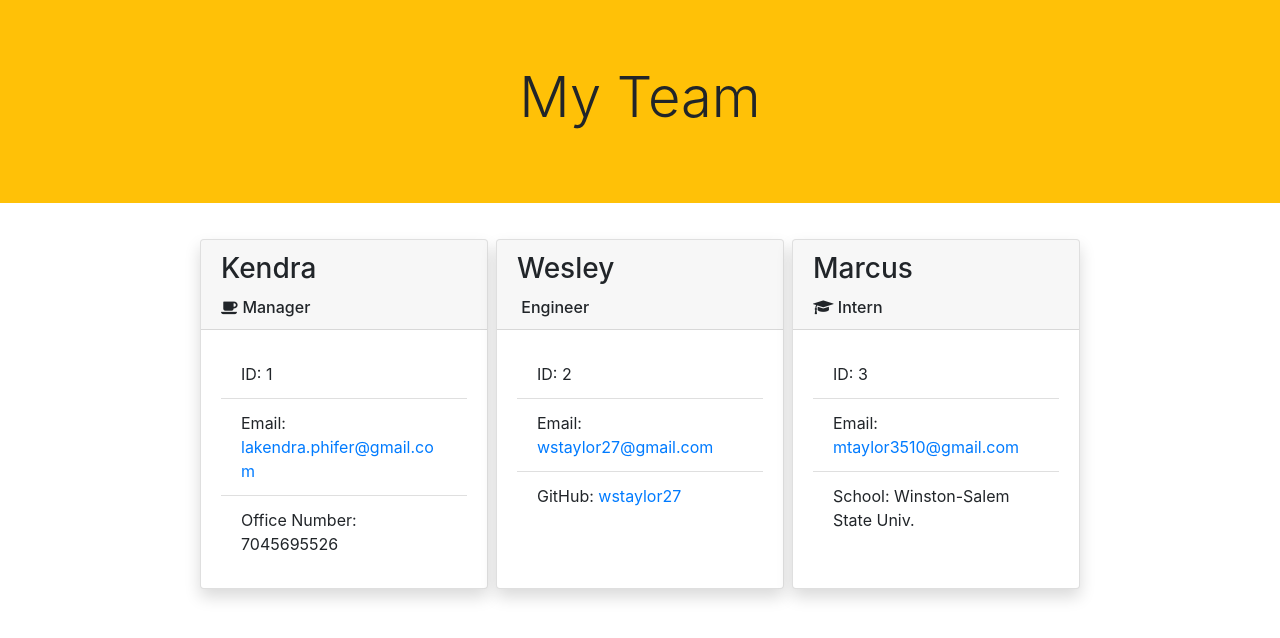
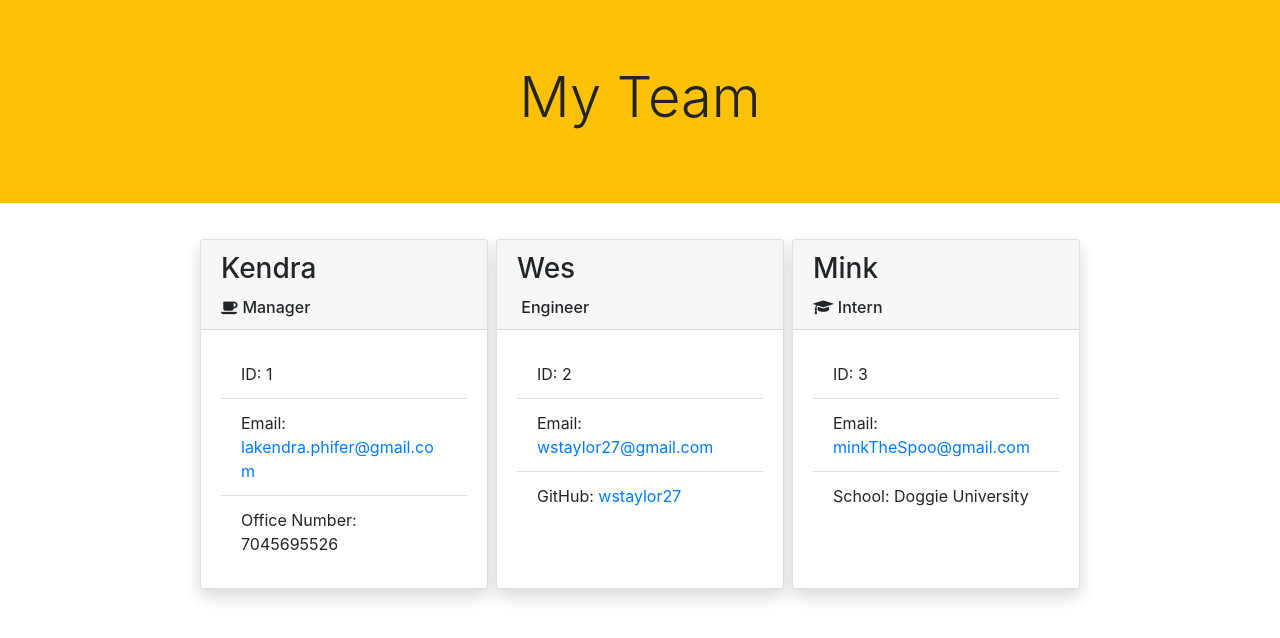
Before and after one commit to wstaylor27/OOP, a website: page dist/index.html in a window 1280 px wide. Drawn offline with nearby package versions, Linux system fonts and the light colour scheme.

Commit message:
Show output

```diff
--- a/dist/index.html
+++ b/dist/index.html
@@ -33,7 +33,7 @@
 
   <div class="card m-1 shadow" style="width: 18rem">
     <div class='card-header'>
-      <h3 class="card-title">Wesley</h3>
+      <h3 class="card-title">Wes</h3>
       <h6 class="card-text"><i class="fa fa-glasses"></i> Engineer</h6>
     </div>
     <div class="card-body">
@@ -47,14 +47,14 @@
 
   <div class="card m-1 shadow" style="width: 18rem">
     <div class='card-header'>
-      <h3 class="card-title">Marcus</h3>
+      <h3 class="card-title">Mink</h3>
       <h6 class="card-text"><i class="fa fa-graduation-cap"></i> Intern</h6>
     </div>
     <div class="card-body">
       <ul class="list-group list-group-flush">
         <li class="list-group-item">ID: 3</li>
-        <li class="list-group-item">Email: <a href= "mailto:mtaylor3510@gmail.com">mtaylor3510@gmail.com</a></li>
-        <li class="list-group-item">School: Winston-Salem State Univ.</li>
+        <li class="list-group-item">Email: <a href= "mailto:minkTheSpoo@gmail.com">minkTheSpoo@gmail.com</a></li>
+        <li class="list-group-item">School: Doggie University</li>
       </ul>
     </div>
   </div>
```
